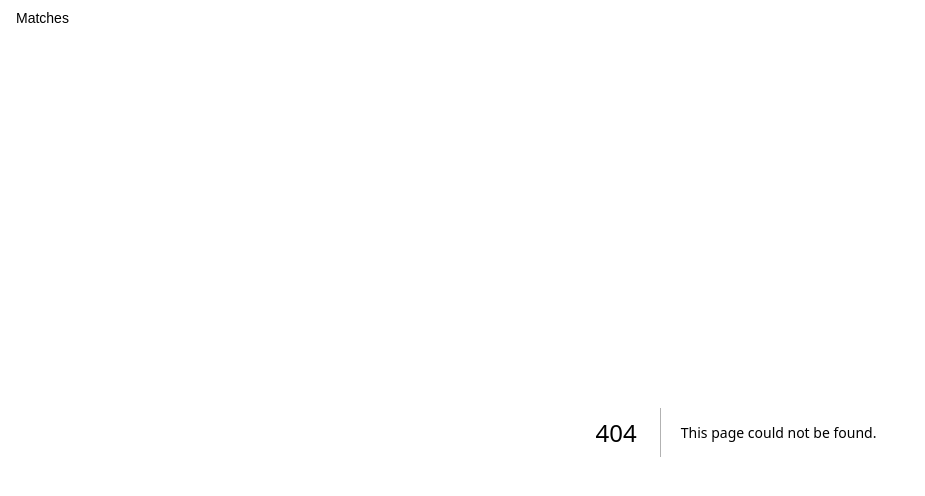
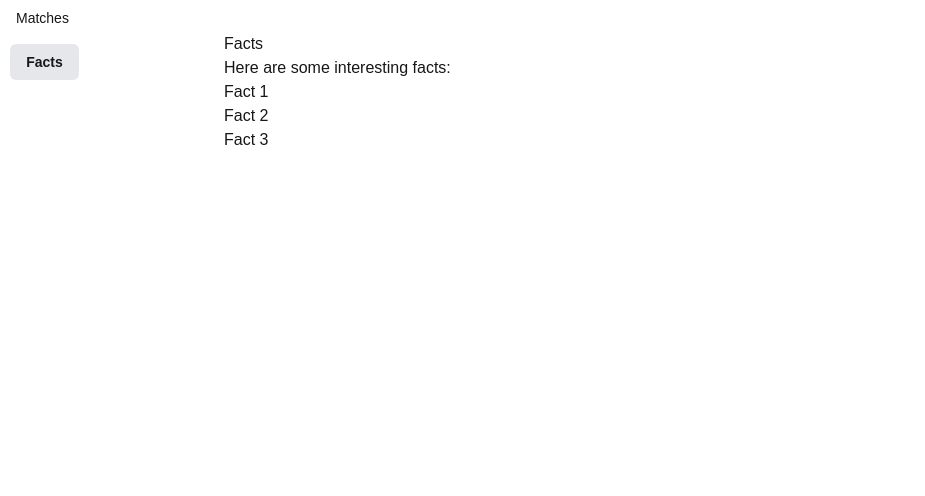
Before and after one commit to kovacs-roland2/statlines-frontend, a Next.js app: page /facts in a window 1280 px wide. Before the commit this address had no page. Shown: the top 496 px of the page, without its empty margins (0-925 px from the left). Built offline with nearby package versions, Linux system fonts and the light colour scheme.

Commit message:
Create Facts page

```diff
--- /dev/null
+++ b/src/app/facts/page.tsx
@@ -0,0 +1,13 @@
+export default function FactsPage() {
+  return (
+    <div>
+      <h1>Facts</h1>
+      <p>Here are some interesting facts:</p>
+      <ul>
+        <li>Fact 1</li>
+        <li>Fact 2</li>
+        <li>Fact 3</li>
+      </ul>
+    </div>
+  );
+}
--- a/src/components/Sidebar.tsx
+++ b/src/components/Sidebar.tsx
@@ -30,6 +30,20 @@ export default function Sidebar() {
               </Link>
             </NavigationMenuLink>
           </NavigationMenuItem>
+          <NavigationMenuItem>
+            <NavigationMenuLink asChild>
+              <Link
+                href="/facts"
+                className={`block rounded-md px-4 py-2 text-sm ${
+                  pathname === '/facts'
+                    ? 'bg-gray-200 font-semibold'
+                    : 'hover:bg-gray-100'
+                }`}
+              >
+                Facts
+              </Link>
+            </NavigationMenuLink>
+          </NavigationMenuItem>
         </NavigationMenuList>
       </NavigationMenu>
     </aside>
```
